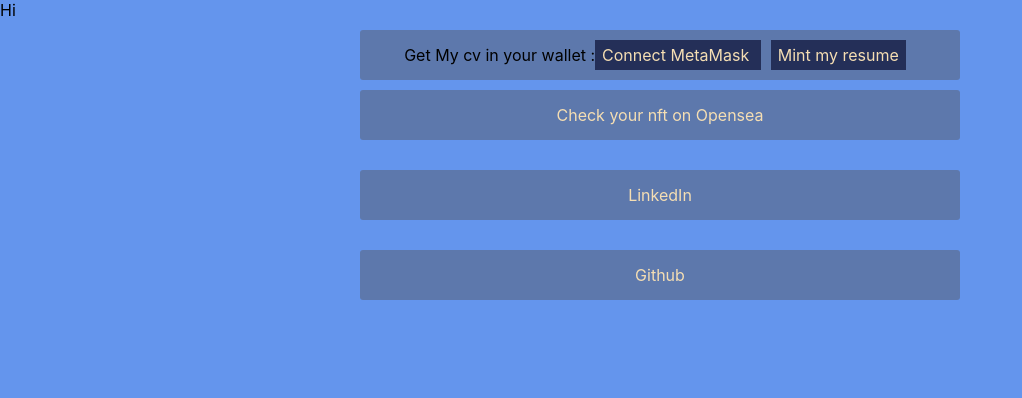
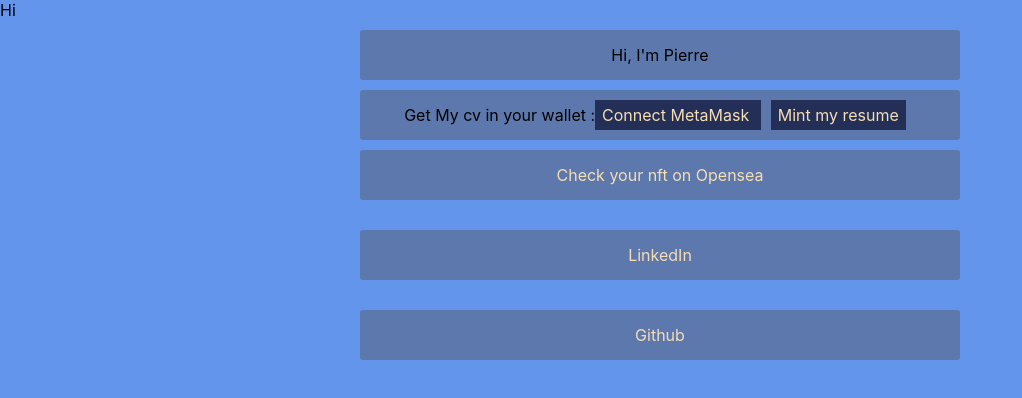
Before and after one commit to Pierregvx/link-cv, a Next.js app: page / in a window 1280 px wide. Shown: the top 398 px of the page, without its empty margins (0-1022 px from the left). Built offline with nearby package versions, Linux system fonts and the light colour scheme.

Commit message:
Update index.tsx

```diff
--- a/pages/index.tsx
+++ b/pages/index.tsx
@@ -43,6 +43,10 @@
       <div className='list'>
 
   <ul>
+  <li>Hi, I'm Pierre
+
+
+</li>
 
   <li>Get My cv in your wallet :
 
```
